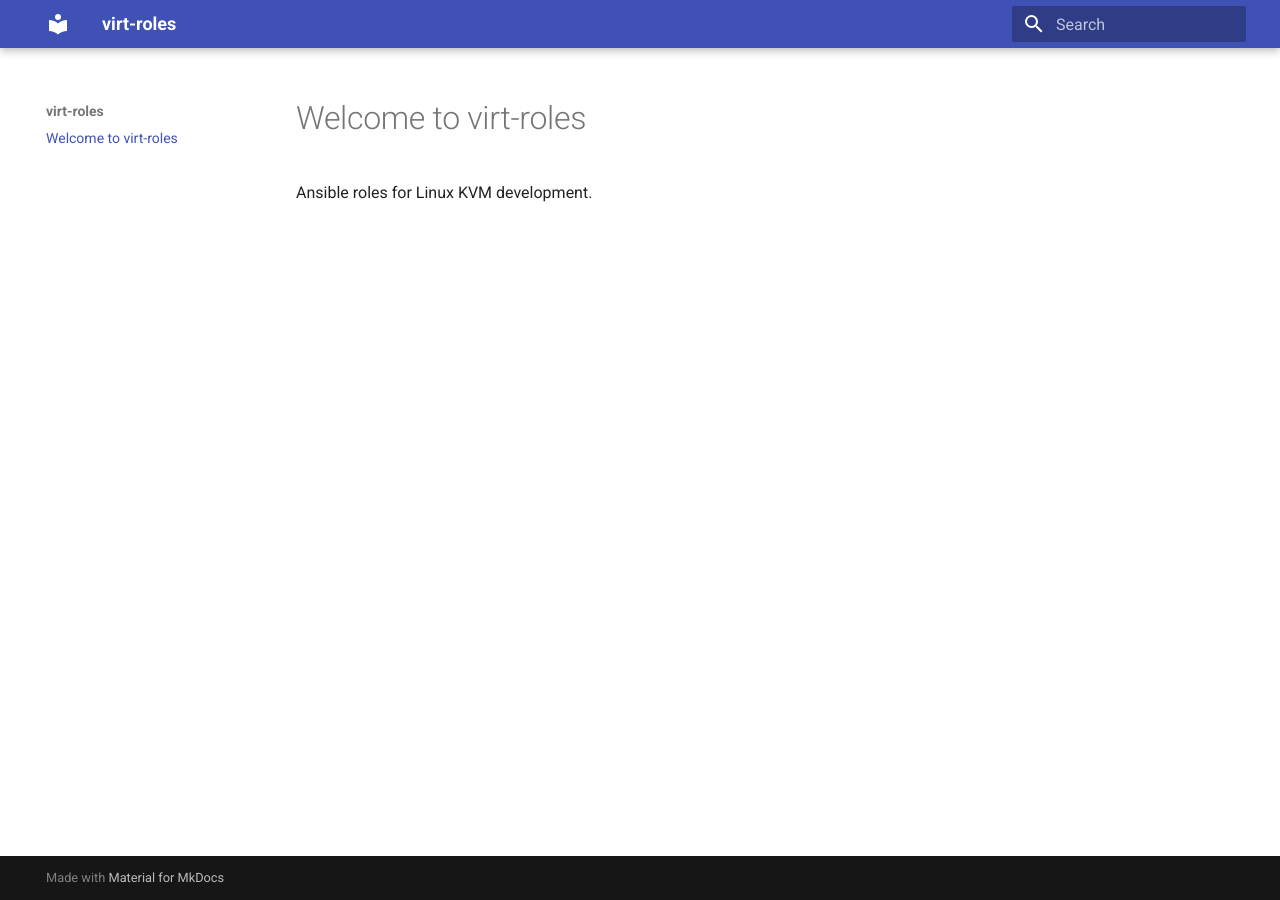
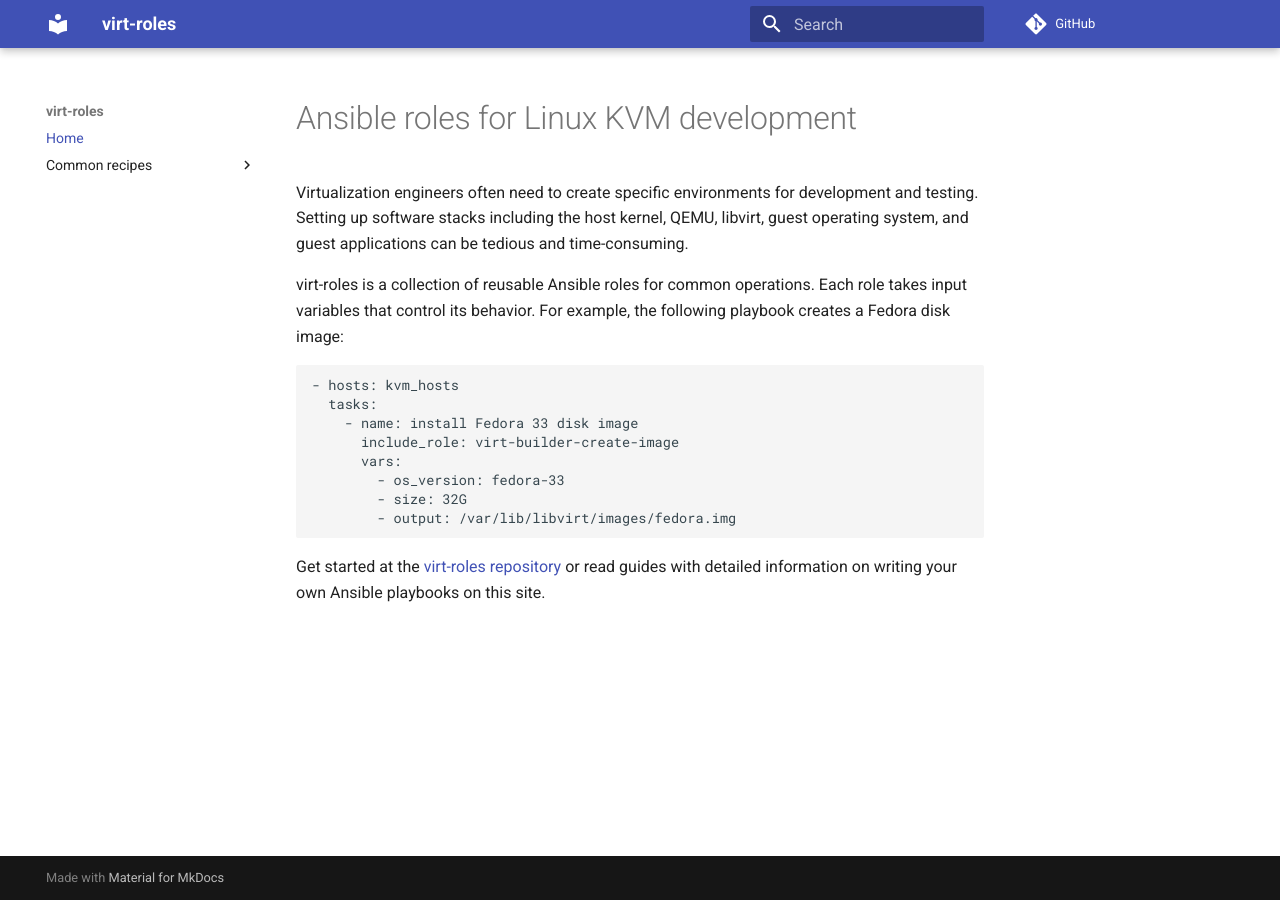
Before and after one commit to virt-roles/virt-roles.github.io, an MkDocs documentation site: the page built from docs/index.md, in a window 1280 px wide. Built offline with MkDocs 1.6.1 and Material for MkDocs 9.7.7, drawn with Linux system fonts in a browser that asks for light colours; comment, search, counter and statistics services are not loaded.

Commit message:
Flesh out the site a little
Add a "Common recipes" section with short guides on specific topics.

Signed-off-by: Stefan Hajnoczi <stefanha@redhat.com>

````diff
--- a/docs/index.md
+++ b/docs/index.md
@@ -1,3 +1,25 @@
-# Welcome to virt-roles
+# Ansible roles for Linux KVM development
 
-Ansible roles for Linux KVM development.
+Virtualization engineers often need to create specific environments for
+development and testing. Setting up software stacks including the host kernel,
+QEMU, libvirt, guest operating system, and guest applications can be tedious
+and time-consuming.
+
+virt-roles is a collection of reusable Ansible roles for common operations.
+Each role takes input variables that control its behavior. For example, the
+following playbook creates a Fedora disk image:
+
+```yaml
+- hosts: kvm_hosts
+  tasks:
+    - name: install Fedora 33 disk image
+      include_role: virt-builder-create-image
+      vars:
+        - os_version: fedora-33
+        - size: 32G
+        - output: /var/lib/libvirt/images/fedora.img
+```
+
+Get started at the [virt-roles
+repository](https://github.com/virt-roles/virt-roles) or read guides with
+detailed information on writing your own Ansible playbooks on this site.
--- a/mkdocs.yml
+++ b/mkdocs.yml
@@ -1,3 +1,9 @@
 site_name: virt-roles
+repo_url: https://github.com/virt-roles/virt-roles
 theme:
   name: material
+nav:
+  - Home: index.md
+  - Common recipes:
+    - qemu-from-source.md
+    - qemu-rpm-installation.md
````
Also changed, not shown: docs/qemu-from-source.md (added, +24 -0 lines), docs/qemu-rpm-installation.md (added, +17 -0 lines).
